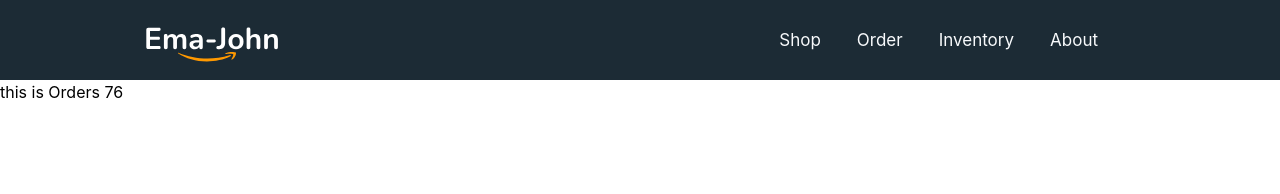
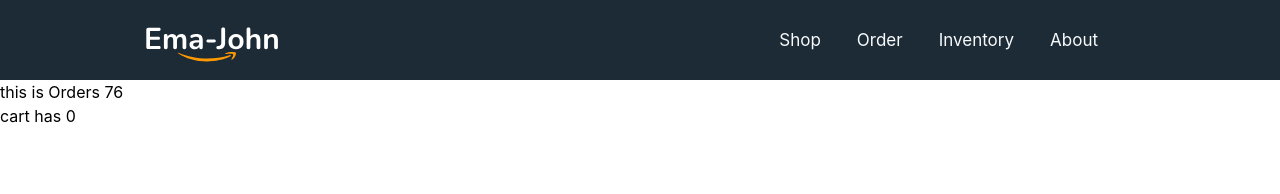
Before and after one commit to anamerasul/react-router-cl-3, a React (Create React App) app in the folder ema-jonson-react-router/: page /Order in a window 1280 px wide. Shown: the top 194 px of the page. Built offline with nearby package versions, Linux system fonts and the light colour scheme.

Commit message:
Create useCart with products dependency and use it

```diff
--- /dev/null
+++ b/ema-jonson-react-router/src/Components/Hooks/UseCart.js
@@ -0,0 +1,24 @@
+import { useEffect, useState } from "react"
+import { getStoredCart } from "../../Utilities/FakeDb"
+
+const UseCart = (products) => {
+    const [cart, setCart] = useState([])
+    useEffect(() => {
+        const storedCart = getStoredCart();
+        const savedCart = [];
+        for (const id in storedCart) {
+            const addedProduct = products.find(product => product.id === id)
+            if (addedProduct) {
+                const quantity = storedCart[id]
+                addedProduct.quantity = quantity;
+                savedCart.push(addedProduct);
+            }
+
+        }
+        setCart(savedCart);
+
+    }, [products]);
+    return [cart, setCart];
+}
+
+export default UseCart;
--- a/ema-jonson-react-router/src/Components/Orders/Orders.js
+++ b/ema-jonson-react-router/src/Components/Orders/Orders.js
@@ -1,11 +1,14 @@
 import React from 'react';
+import UseCart from '../Hooks/UseCart';
 import UseProducts from '../Hooks/UseProduct';
 import './Orders.css'
 const Orders = () => {
     const [product, setProducts] = UseProducts()
+    const [cart, setCart] = UseCart(product)
     return (
         <div>
             <h2 className="bg-primary"> this is Orders {product.length}</h2>
+            <p>cart has {cart.length}</p>
         </div>
     );
 };
```
